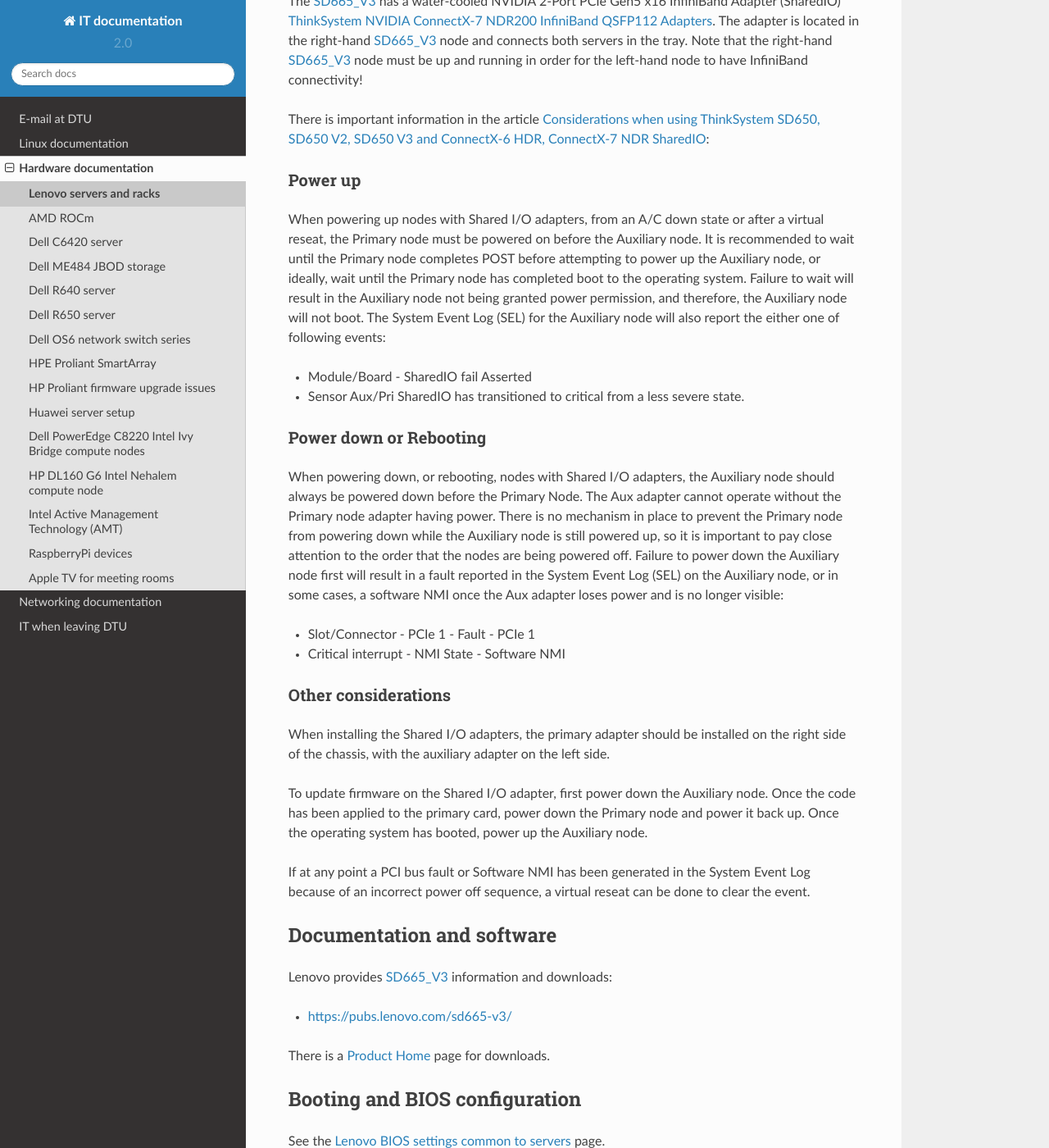
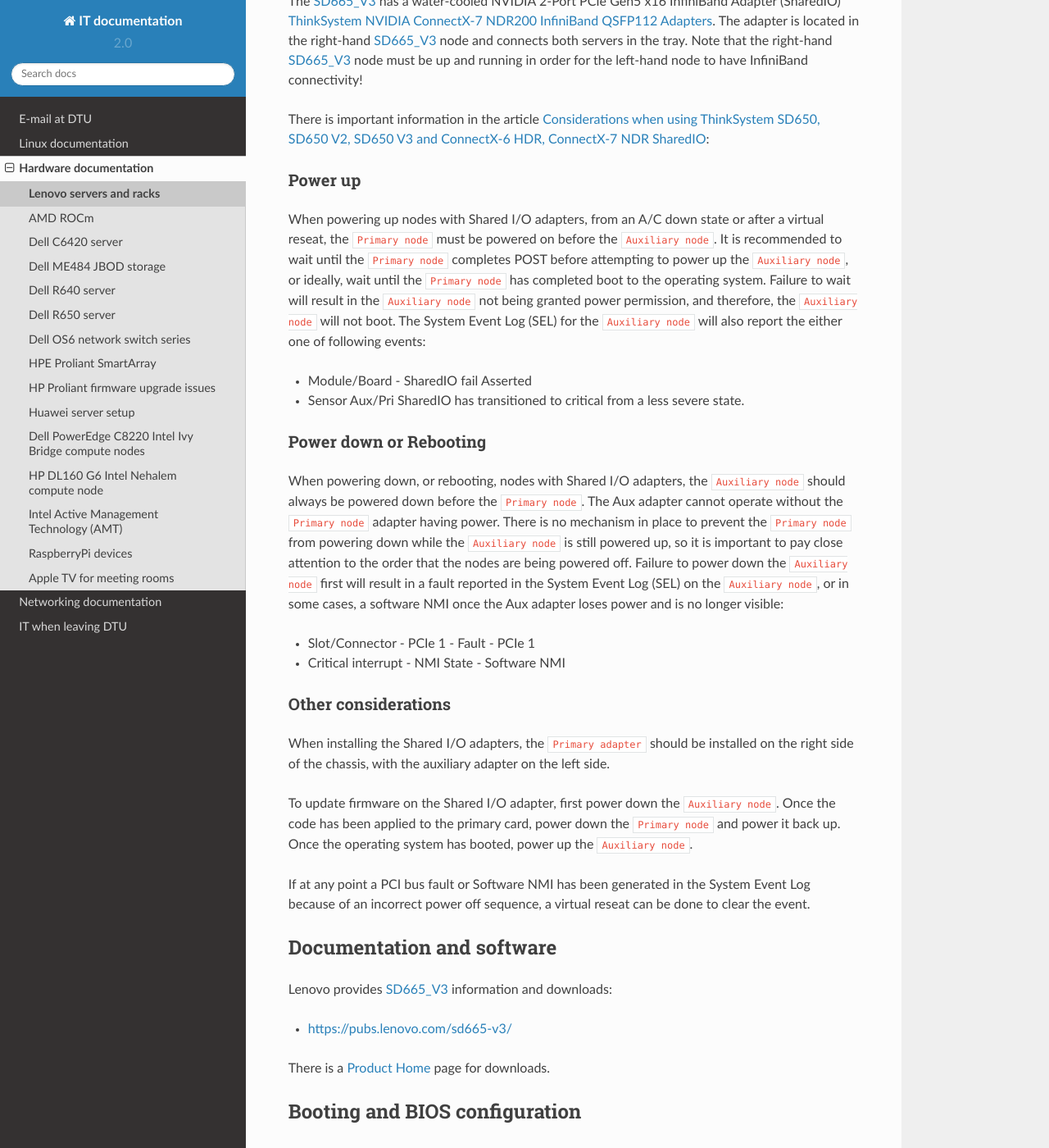
Before and after one commit to OleHolmNielsen/ITwiki, a Sphinx documentation site: the page built from docs/Lenovo_SD665_V3.rst, in a window 1280 px wide and 1400 px high, scrolled down 622 px. Shown: the whole window at 82% size. Built offline with Sphinx 7.4.7 and the Read the Docs theme 2.0.0, drawn with Linux system fonts in a browser that asks for light colours.

Commit message:
Minor edit

```diff
--- a/docs/Lenovo_SD665_V3.rst
+++ b/docs/Lenovo_SD665_V3.rst
@@ -28,10 +28,10 @@
 Power up
 --------
 
-When powering up nodes with Shared I/O adapters, from an A/C down state or after a virtual reseat, the Primary node must be powered on before the Auxiliary node.
-It is recommended to wait until the Primary node completes POST before attempting to power up the Auxiliary node, or ideally, wait until the Primary node has completed boot to the operating system.
-Failure to wait will result in the Auxiliary node not being granted power permission, and therefore, the Auxiliary node will not boot.
-The System Event Log (SEL) for the Auxiliary node will also report the either one of following events:
+When powering up nodes with Shared I/O adapters, from an A/C down state or after a virtual reseat, the ``Primary node`` must be powered on before the ``Auxiliary node``.
+It is recommended to wait until the ``Primary node`` completes POST before attempting to power up the ``Auxiliary node``, or ideally, wait until the ``Primary node`` has completed boot to the operating system.
+Failure to wait will result in the ``Auxiliary node`` not being granted power permission, and therefore, the ``Auxiliary node`` will not boot.
+The System Event Log (SEL) for the ``Auxiliary node`` will also report the either one of following events:
 
 * Module/Board - SharedIO fail Asserted
 * Sensor Aux/Pri SharedIO has transitioned to critical from a less severe state.
@@ -39,10 +39,10 @@
 Power down or Rebooting
 -------------------------
 
-When powering down, or rebooting, nodes with Shared I/O adapters, the Auxiliary node should always be powered down before the Primary Node.
-The Aux adapter cannot operate without the Primary node adapter having power.
-There is no mechanism in place to prevent the Primary node from powering down while the Auxiliary node is still powered up, so it is important to pay close attention to the order that the nodes are being powered off.
-Failure to power down the Auxiliary node first will result in a fault reported in the System Event Log (SEL) on the Auxiliary node, or in some cases, a software NMI once the Aux adapter loses power and is no longer visible:
+When powering down, or rebooting, nodes with Shared I/O adapters, the ``Auxiliary node`` should always be powered down before the ``Primary node``.
+The Aux adapter cannot operate without the ``Primary node`` adapter having power.
+There is no mechanism in place to prevent the ``Primary node`` from powering down while the ``Auxiliary node`` is still powered up, so it is important to pay close attention to the order that the nodes are being powered off.
+Failure to power down the ``Auxiliary node`` first will result in a fault reported in the System Event Log (SEL) on the ``Auxiliary node``, or in some cases, a software NMI once the Aux adapter loses power and is no longer visible:
 
 * Slot/Connector - PCIe 1 - Fault - PCIe 1
 * Critical interrupt - NMI State - Software NMI
@@ -50,11 +50,11 @@
 Other considerations
 -------------------------
 
-When installing the Shared I/O adapters, the primary adapter should be installed on the right side of the chassis, with the auxiliary adapter on the left side.
+When installing the Shared I/O adapters, the ``Primary adapter`` should be installed on the right side of the chassis, with the auxiliary adapter on the left side.
 
-To update firmware on the Shared I/O adapter, first power down the Auxiliary node.
-Once the code has been applied to the primary card, power down the Primary node and power it back up.
-Once the operating system has booted, power up the Auxiliary node.
+To update firmware on the Shared I/O adapter, first power down the ``Auxiliary node``.
+Once the code has been applied to the primary card, power down the ``Primary node`` and power it back up.
+Once the operating system has booted, power up the ``Auxiliary node``.
 
 If at any point a PCI bus fault or Software NMI has been generated in the System Event Log because of an incorrect power off sequence, a virtual reseat can be done to clear the event.
 
```
